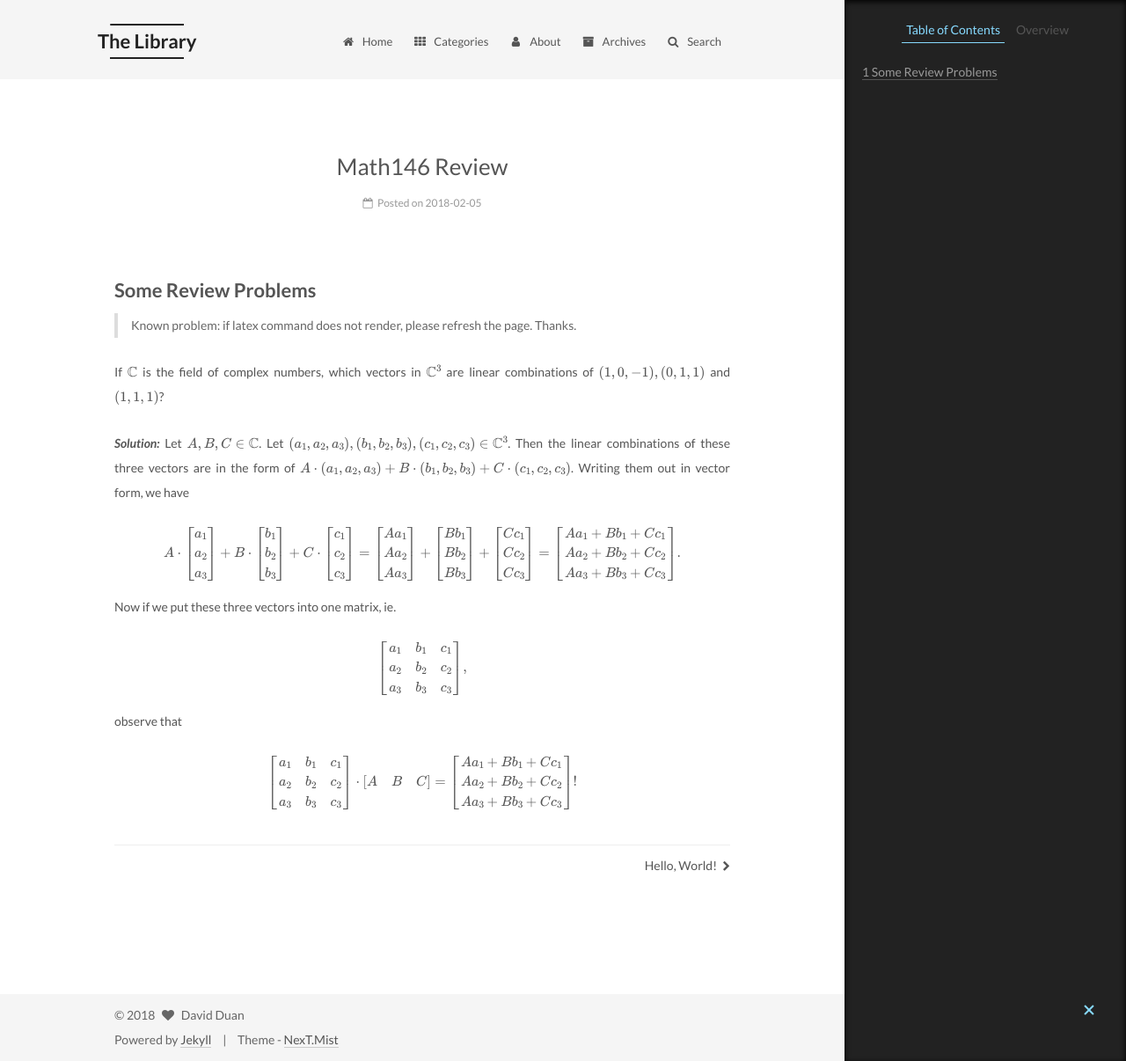
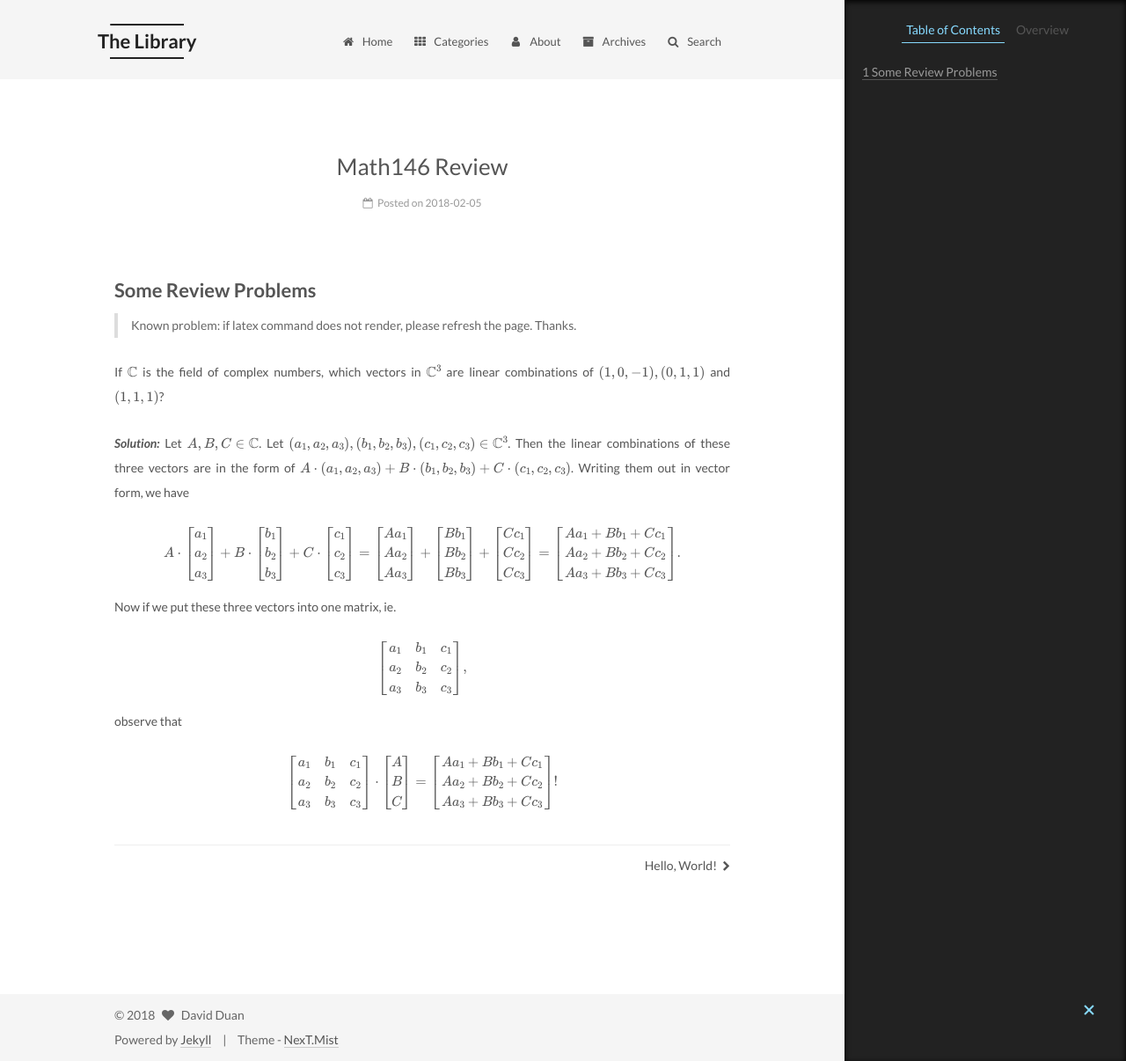
Before and after one commit to owaindex/Rootofallevii.github.io, a Jekyll site: the page built from _posts/2018-02-05-Math146-Review.md, in a window 1280 px wide and 1206 px high. Shown: the whole window at 88% size. Built offline with Jekyll 4.4.1, drawn with Linux system fonts in a browser that asks for light colours; formulas are drawn with MathJax 3.

```diff
--- a/_posts/2018-02-05-Math146-Review.md
+++ b/_posts/2018-02-05-Math146-Review.md
@@ -15,4 +15,4 @@ $$ \begin{bmatrix} a_1 & b_1 & c_1 \\ a_2 & b_2 & c_2 \\ a_3 & b_3 & c_3 \end{bm
 
 observe that
 
-$$ \begin{bmatrix} a_1 & b_1 & c_1 \\ a_2 & b_2 & c_2 \\ a_3 & b_3 & c_3 \end{bmatrix} \cdot \begin{bmatrix} A & B & C \end{bmatrix} = \begin{bmatrix} Aa_1 + Bb_1 + Cc_1 \\ Aa_2 + Bb_2 + Cc_2 \\ Aa_3 + Bb_3 + Cc_3\end{bmatrix} !$$
+$$ \begin{bmatrix} a_1 & b_1 & c_1 \\ a_2 & b_2 & c_2 \\ a_3 & b_3 & c_3 \end{bmatrix} \cdot \begin{bmatrix} A \\ B \\ C \end{bmatrix} = \begin{bmatrix} Aa_1 + Bb_1 + Cc_1 \\ Aa_2 + Bb_2 + Cc_2 \\ Aa_3 + Bb_3 + Cc_3\end{bmatrix} !$$
```
